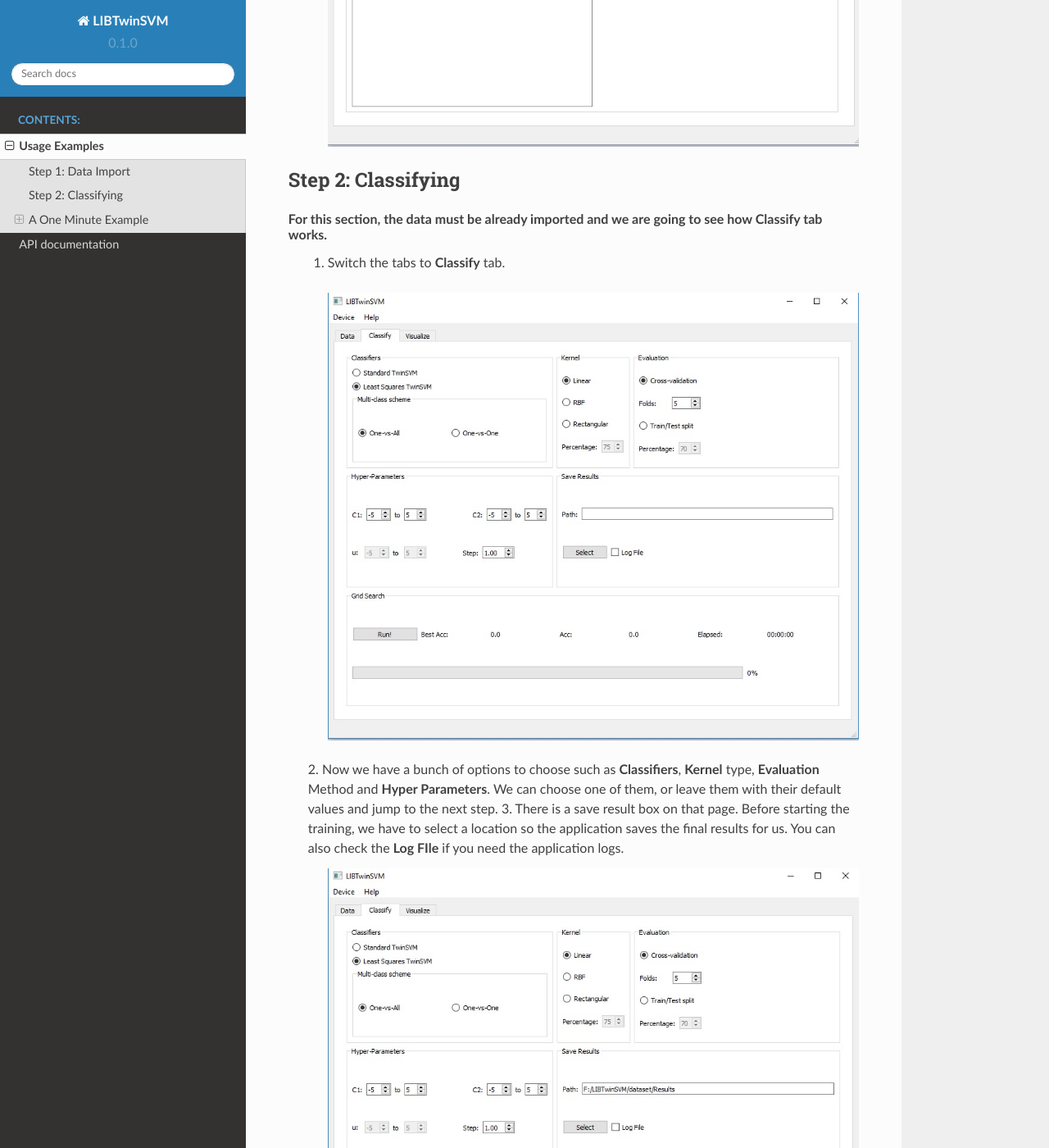
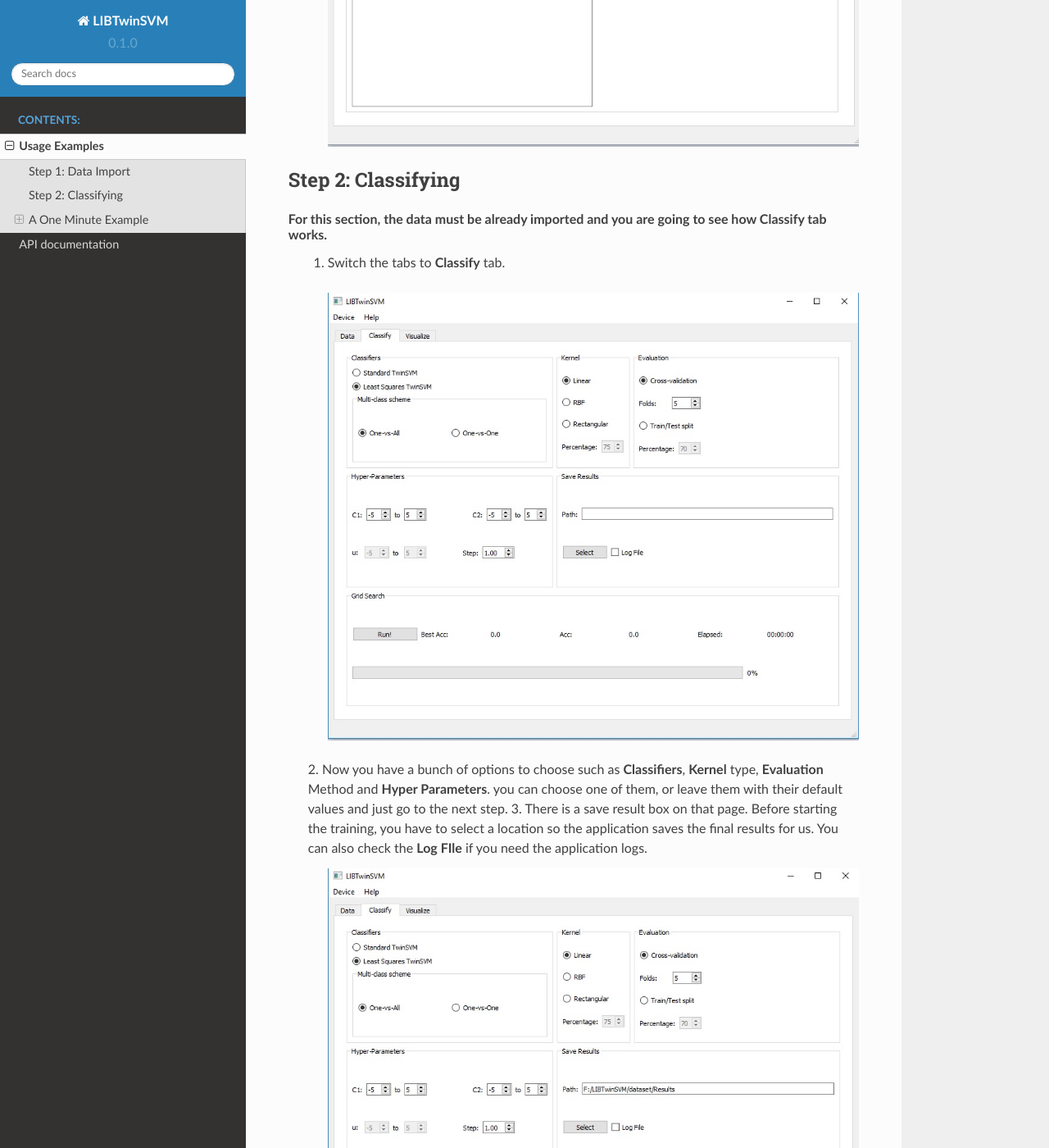
Before and after one commit to mir-am/LIBTwinSVM, a Sphinx documentation site: the page built from docs/source/examples/index.rst, in a window 1280 px wide and 1400 px high, scrolled down 2123 px. Shown: the whole window at 82% size. Built offline with Sphinx 7.4.7 and the Read the Docs theme 2.0.0, drawn with Linux system fonts in a browser that asks for light colours; some of the changed text lies outside the part shown.

Commit message:
Edited examples

```diff
--- a/docs/source/examples/index.rst
+++ b/docs/source/examples/index.rst
@@ -19,14 +19,14 @@
 --------------------
  Step 2: Classifying
 --------------------
-For this section, the data must be already imported and we are going to see how **Classify** tab works.
+For this section, the data must be already imported and you are going to see how **Classify** tab works.
  1. Switch the tabs to **Classify** tab.
   .. image:: images/4.jpg
- 2. Now we have a bunch of options to choose such as **Classifiers**, **Kernel** type, **Evaluation** Method and **Hyper Parameters**.
- We can choose one of them, or leave them with their default values and jump to the next step.
- 3. There is a save result box on that page. Before starting the training, we have to select a location so the application saves the final results for us. You can also check the **Log FIle** if you need the application logs.
+ 2. Now you have a bunch of options to choose such as **Classifiers**, **Kernel** type, **Evaluation** Method and **Hyper Parameters**.
+ you can choose one of them, or leave them with their default values and just go to the next step.
+ 3. There is a save result box on that page. Before starting the training, you have to select a location so the application saves the final results for us. You can also check the **Log FIle** if you need the application logs.
   .. image:: images/5.jpg
- 4. Now It is time to *Classify*. By Clicking on the **Run!** button, you will see a **Confirmation** message, pops up on the screen just to make sure everything is the way we wanted.
+ 4. Now It is time to *Classify*. By Clicking on the **Run!** button, you will see a **Confirmation** message, pops up on the screen just to check if everything is exactly the way you had set before training.
   .. image:: images/6.jpg
  5. Click OK if everything is the way you want and it takes a few seconds to several minutes (depends on the data size) to be done!
   .. image:: images/7.jpg
```
